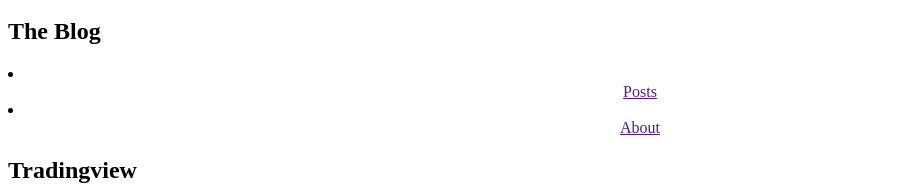
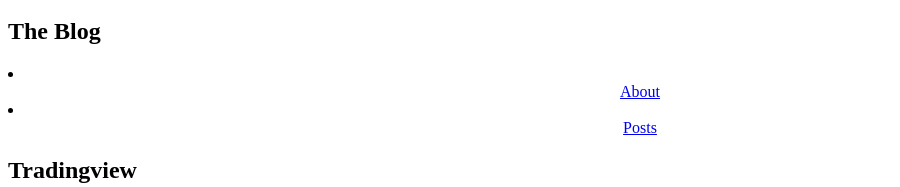
Before and after one commit to CarlosGatti/carlosgatti-blog-next, a Next.js app: page / in a window 1280 px wide. Shown: the part 1307-1494 px from the top of the page, without its empty margins (0-900 px from the left). Built offline with nearby package versions, Linux system fonts and the light colour scheme; no server answers.

Commit message:
Update links footer

```diff
--- a/components/footer.js
+++ b/components/footer.js
@@ -1,7 +1,6 @@
 import {
   IoLogoInstagram,
   IoLogoLinkedin,
-  IoLogoYoutube,
   IoLogoGithub
   } from "react-icons/io5";
 import styles from '../styles/Home.module.css'
@@ -75,13 +74,14 @@ export default function Footer() {
                 The Blog
               </h2>
               <nav className="list-none mb-10">
-                <li>
-                  <a href="" className="text-gray-600 hover:text-gray-800"
-                    >Posts</a>
+
+              <li>
+                  <a href="/blog" className="text-gray-600 hover:text-gray-800"
+                    >About</a>
                 </li>
                 <li>
-                  <a href="" className="text-gray-600 hover:text-gray-800"
-                    >About</a>
+                  <a href="/posts" className="text-gray-600 hover:text-gray-800"
+                    >Posts</a>
                 </li>
               </nav>
             </div>
```
